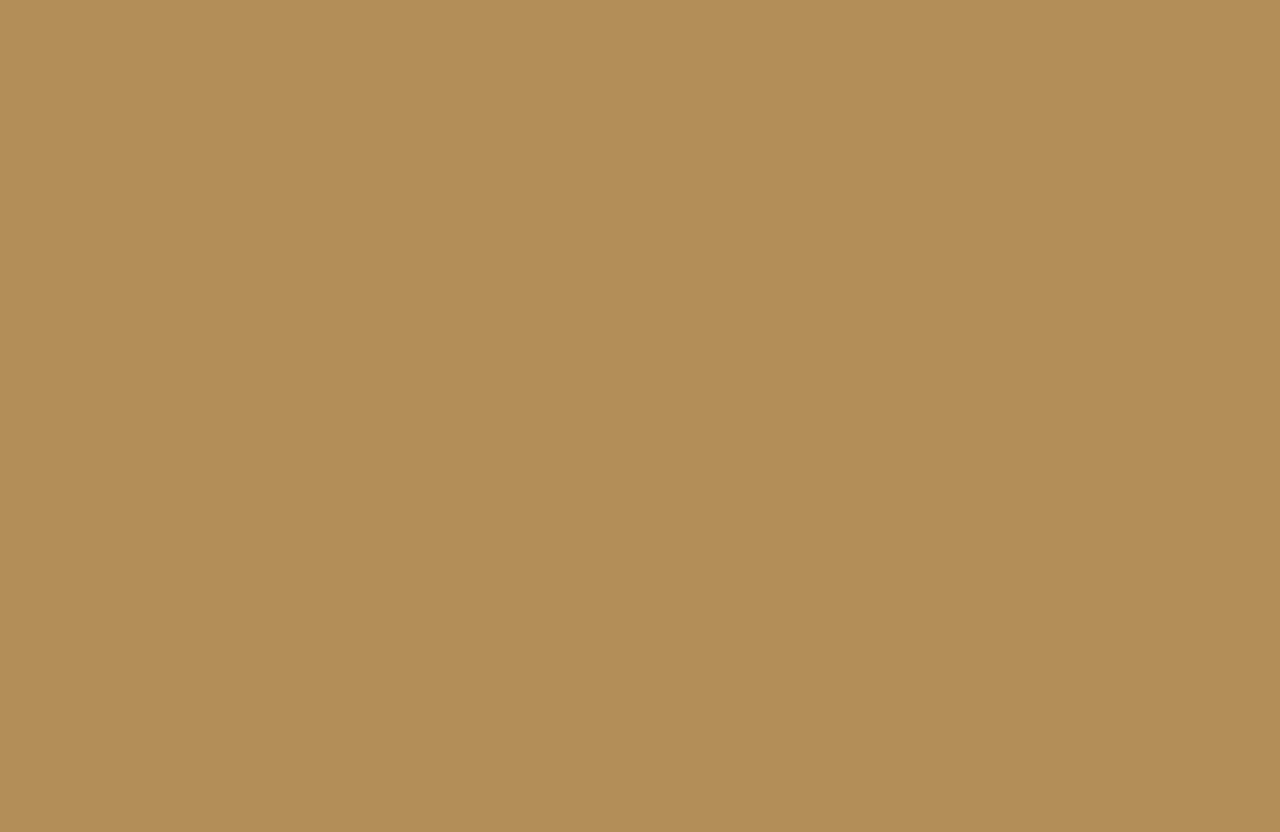
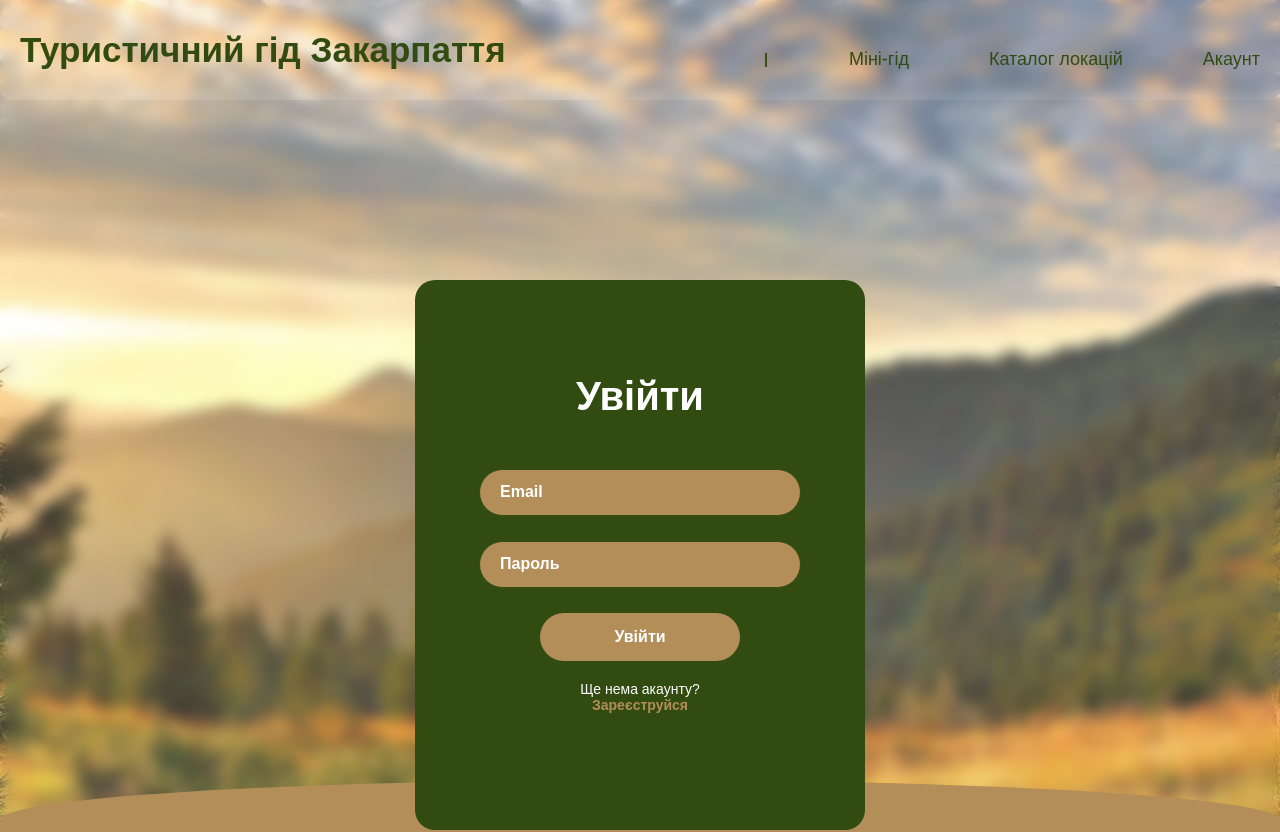
Before and after one commit to fedorkovaleriia/tourguidezakarpattia, a React (Vite) app in the folder Frontend/: page /login in a window 1280 px wide. Before the commit this address had no page. Shown: the top 832 px of the page. Before the commit the page ends 800 px from the top, so only its background shows below. Built offline with nearby package versions, Linux system fonts and the light colour scheme; a web font is replaced by a local one.

Commit message:
додала маршрутизацію між сторінками лаб 5

```diff
--- a/Frontend/src/App.jsx
+++ b/Frontend/src/App.jsx
@@ -1,4 +1,4 @@
-import React from 'react';
+import React, { useState } from 'react';
 import { BrowserRouter as Router, Routes, Route } from 'react-router-dom';
 import Home from './pages/Home';
 import Login from './pages/Login';
@@ -14,6 +14,11 @@ function App() {
     <Router>
       <Routes>
         <Route path="/" element={<Home />} />
+        <Route path="/register" element={<Register />} />
+        <Route path="/login" element={<Login />} />
+        <Route path="/locationdirectory" element={<LocationDirectory />} />
+        <Route path="/miniguide" element={<MiniGuide />} />
+        <Route path="/account" element={<Account />} />
       </Routes>
     </Router>
   );
--- a/Frontend/src/components/Header.jsx
+++ b/Frontend/src/components/Header.jsx
@@ -1,22 +1,26 @@
 import React from 'react';
 import styles from './styles/Header.module.css';
+import { Link } from 'react-router-dom';
 
 export default function Header() {
   return (
     <header className={styles.header}>
-      <h1 className={styles.mainTitle}>Туристичний гід Закарпаття</h1>
+      <Link className={styles.mainTitle} to="/">
+        Туристичний гід Закарпаття
+      </Link>
 
       <nav className={styles.navigation}>
         <a className={styles.separator}>І</a>
-        <a href="#mini-guide" className={styles.navLink}>
+        <Link className={styles.navLink} to="/miniguide">
           Міні-гід
-        </a>
-        <a href="#catalog" className={styles.navLink}>
+        </Link>
+
+        <Link className={styles.navLink} to="/locationdirectory">
           Каталог локацій
-        </a>
-        <a href="#account" className={styles.navLink}>
+        </Link>
+        <Link className={styles.navLink} to="/login">
           Акаунт
-        </a>
+        </Link>
       </nav>
     </header>
   );
--- a/Frontend/src/components/styles/Header.module.css
+++ b/Frontend/src/components/styles/Header.module.css
@@ -16,6 +16,7 @@
 }
 
 .mainTitle {
+  text-decoration: none;
   font-size: 35px;
   font-weight: bold;
   margin: 15px 0;
--- a/Frontend/src/pages/Account.jsx
+++ b/Frontend/src/pages/Account.jsx
@@ -1,13 +1,18 @@
 import React from 'react';
 import Header from '../components/Header';
 import Footer from '../components/Footer';
-
+import { useNavigate } from 'react-router-dom';
 import LocationCard from '../components/LocationCard';
 import styles from './styles/Account.module.css';
 
 import synevyr from '../assets/images/synevyr.jpg';
 
 export default function Account() {
+  const navigate = useNavigate();
+
+  const handleLogout = () => {
+    navigate('/login');
+  };
   return (
     <>
       <div className={styles.appContainer}>
@@ -21,6 +26,9 @@ export default function Account() {
         <div className={styles.buttonWrapper}>
           <button className={styles.actionButton}>Обрані локації</button>
           <button className={styles.actionButton}>Міні-гід</button>
+          <button onClick={handleLogout} className={styles.actionButton}>
+            Вийти
+          </button>
         </div>
         <div className={styles.locationsWrapper}>
           <LocationCard
--- a/Frontend/src/pages/Login.jsx
+++ b/Frontend/src/pages/Login.jsx
@@ -1,9 +1,15 @@
 import React from 'react';
+import { useNavigate, Link } from 'react-router-dom';
 import Header from '../components/Header';
 import Footer from '../components/Footer';
 import styles from './styles/Login.module.css';
 
 export default function Login() {
+  const navigate = useNavigate();
+
+  const handleLogin = () => {
+    navigate('/account');
+  };
   return (
     <>
       <div className={styles.appContainer}>
@@ -28,11 +34,13 @@ export default function Login() {
               required
             />
 
-            <button type="submit">Увійти</button>
+            <button onClick={handleLogin} type="submit">
+              Увійти
+            </button>
           </form>
           <p className={styles.registerLink}>
             Ще нема акаунту? <br />
-            <a>Зареєструйся</a>
+            <Link to="/register">Зареєструйся</Link>
           </p>
         </div>
       </div>
--- a/Frontend/src/pages/Register.jsx
+++ b/Frontend/src/pages/Register.jsx
@@ -1,9 +1,15 @@
 import React from 'react';
+import { useNavigate, Link } from 'react-router-dom';
 import Header from '../components/Header';
 import Footer from '../components/Footer';
 import styles from './styles/Register.module.css';
 
 export default function Register() {
+  const navigate = useNavigate();
+
+  const handleLogin = () => {
+    navigate('/account');
+  };
   return (
     <>
       <div className={styles.appContainer}>
@@ -36,11 +42,13 @@ export default function Register() {
               required
             />
 
-            <button type="submit">Увійти</button>
+            <button onClick={handleLogin} type="submit">
+              Увійти
+            </button>
           </form>
           <p className={styles.registerLink}>
             Вже створений акаунт? <br />
-            <a>Увійти</a>
+            <Link to="/login">Увійти</Link>
           </p>
         </div>
       </div>
```
